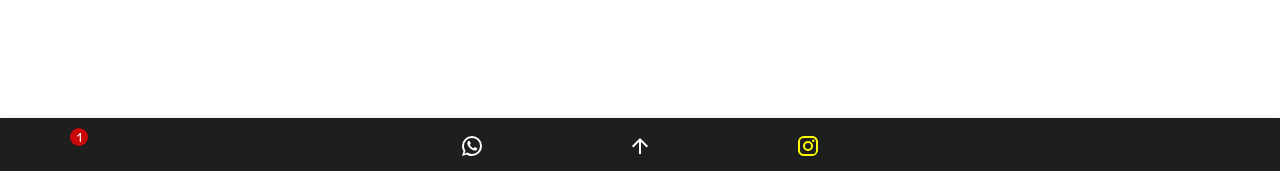
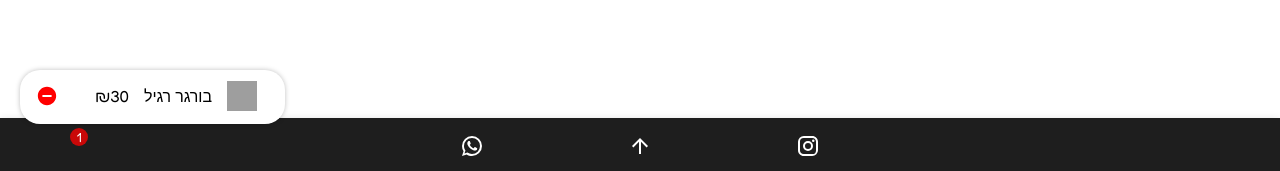
Before and after one commit to moodyomar/generic-qr-menu, a React (Create React App) app: page / in a window 1280 px wide. Both pictures are taken after a click on the button 1043 px from the left and 1043 px from the top of the page. Shown: the part 1269-1440 px from the top of the page. Built offline with nearby package versions, Linux system fonts and the light colour scheme; grey boxes are pictures that could not be loaded.

Commit message:
add mini cart for added products

```diff
--- a/src/components/BottomNavbar/BottomNavbar.css
+++ b/src/components/BottomNavbar/BottomNavbar.css
@@ -25,6 +25,35 @@
   .product-been-added{
     animation: scaleShrink .45s forwards;
   }
+  .cart {
+    position: fixed;
+    z-index: 999999;
+    bottom: 0;
+    left: 0;
+    margin-left: 20px;
+    margin-bottom: 50px;
+    background-color: #fff;
+    box-shadow: 0px 0px 5px rgba(0, 0, 0, 0.25);
+    width: 265px;
+    border-radius: 20px;
+    padding: 8px;
+    height: auto;
+  }
+  .product-row{
+    display: flex;
+    padding: 3px 20px 5px 3px;
+    justify-content: flex-start;
+    gap: 15px;
+    align-items: center;
+  }
+  .remove-product-btn{
+    margin-right: auto;
+    margin-left: 5px;
+    border: none;
+    outline: none;
+    padding-top: 3px;
+    background-color: transparent;
+  }
 
   @keyframes scaleShrink {
     0%{
--- a/src/components/BottomNavbar/BottomNavbar.js
+++ b/src/components/BottomNavbar/BottomNavbar.js
@@ -10,36 +10,38 @@ import WhatsappContext from '../../contexts/WhatsappCart';
 import LanguageContext from '../../contexts/LanguageSwitcher';
 import arContent from '../../languages/content-ar.json'
 import heContent from '../../languages/content-hr.json'
+import { MdOutlineRemoveCircle } from 'react-icons/md';
 
 export default function SimpleBottomNavigation() {
+  const { memoizedValue } = React.useContext(WhatsappContext)
+  const { language } = React.useContext(LanguageContext)
+  const contentLng = language === 'He' ? heContent : arContent
+  const { ownerPhone, wspMsgStart } = contentLng.whatsappDetails
+
   const [value, setValue] = React.useState(0);
   const [selectedIndex, setSelectedIndex] = React.useState(0);
-  const {memoizedValue} = React.useContext(WhatsappContext)
-  const {language} = React.useContext(LanguageContext)
-  const [prodcutAdded,setProdcutAdded] = React.useState(false);
-  const contentLng = language === 'He' ? heContent : arContent
-  const {ownerPhone, wspMsgStart} = contentLng.whatsappDetails
+  const [prodcutAdded, setProdcutAdded] = React.useState(false);
 
-React.useEffect(() => {
+  React.useEffect(() => {
 
-  setProdcutAdded(true)
+    setProdcutAdded(true)
 
-},[memoizedValue.productsInWspCart,prodcutAdded] )
+  }, [memoizedValue.productsInWspCart, prodcutAdded])
 
   const handleClick = (index) => {
     setSelectedIndex(index);
     switch (index) {
-      case 0:
+      case 'ig':
         window.location.href = "http://instagram.com/sweets_safaa/"
         break;
-      case 1:
+      case 'scrollup':
         window.scrollTo({
           top: 0,
           left: 0,
           behavior: 'smooth'
         });
         break;
-      case 2:
+      case 'wspcart':
         window.location.href = `https://api.whatsapp.com/send?phone=${ownerPhone}&text=${wspMsgStart} ${memoizedValue.productsInWspCart.map(product => product.name)}`
         break;
       default:
@@ -58,13 +60,31 @@ React.useEffect(() => {
         onChange={(event, newValue) => {
           setValue(newValue);
         }}>
-        <BottomNavigationAction icon={<InstagramIcon style={{ color: selectedIndex === 0 ? hoverColor : 'white' }} />} onClick={() => handleClick(0)} />
-        <BottomNavigationAction icon={<ArrowUpwardIcon style={{ color: selectedIndex === 1 ? hoverColor : 'white' }} />} onClick={() => handleClick(1)} />
-        <BottomNavigationAction icon={<WhatsAppIcon style={{ color: selectedIndex === 2 ? hoverColor : 'white' }} />} onClick={() => handleClick(2)} />
-        { memoizedValue.productsInWspCart.length > 0 &&
-          <div className={`cart-counter ${prodcutAdded ? 'product-been-added' : ''}`}>{memoizedValue.productsInWspCart.length}</div>
+        <BottomNavigationAction icon={<InstagramIcon style={{ color: selectedIndex === 'ig' ? hoverColor : 'white' }} />}
+          onClick={() => handleClick('ig')} />
+        <BottomNavigationAction icon={<ArrowUpwardIcon style={{ color: selectedIndex === 'scrollup' ? hoverColor : 'white' }} />}
+          onClick={() => handleClick('scrollup')} />
+        <BottomNavigationAction icon={<WhatsAppIcon style={{ color: selectedIndex === 'wspcart' ? hoverColor : 'white' }} />}
+          onClick={() => handleClick('wspcart')} />
+        {memoizedValue.productsInWspCart.length > 0 &&
+          <div className="cart bubble-bottom-left">
+            {memoizedValue.productsInWspCart.map(product =>
+              <div className="product-row">
+                <img src={product.picture} alt={product.name} width={30} height={30} />
+                <p>{product.name}</p>
+                <p>₪{product.price}</p>
+                <button onClick={() => memoizedValue.removeFromWspCart(product.id)} className='remove-product-btn'>
+                  <MdOutlineRemoveCircle size={22} color={'red'} />
+                </button>
+              </div>
+            )}
+          </div>
         }
-          </BottomNavigation>
+        {memoizedValue.productsInWspCart.length > 0 &&
+          <div className={`cart-counter ${prodcutAdded ? 'product-been-added' : ''}`}>
+            {memoizedValue.productsInWspCart.length}</div>
+        }
+      </BottomNavigation>
     </Box>
   );
 }
```
